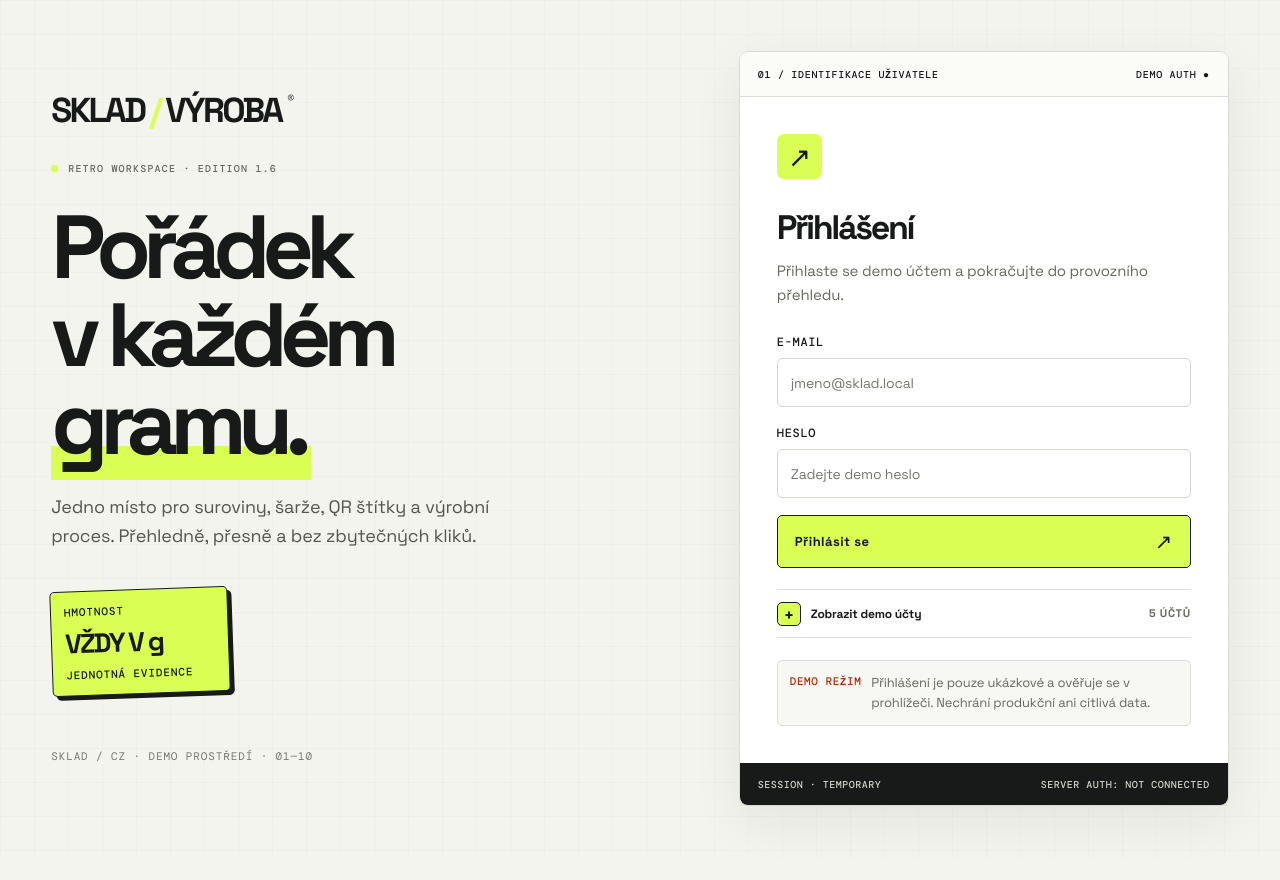
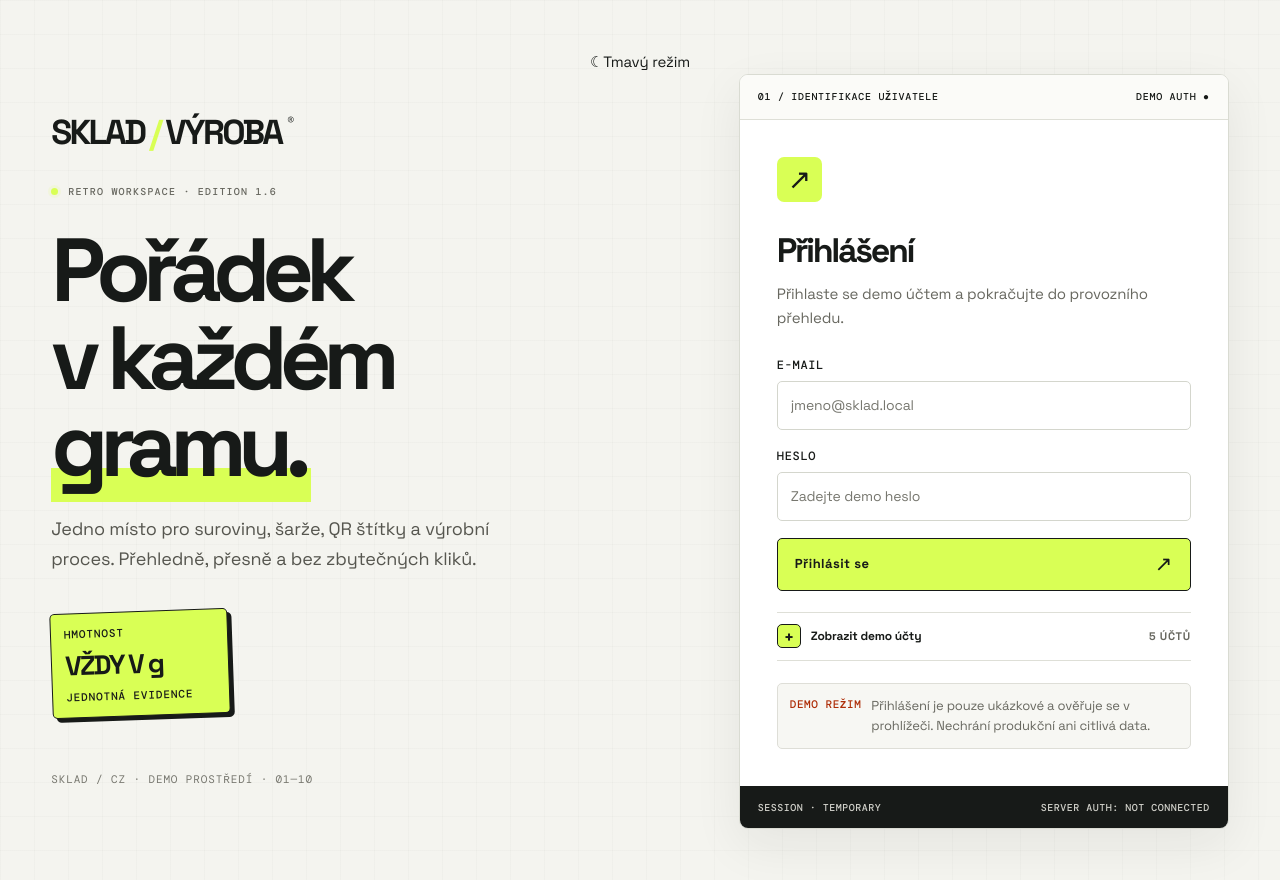
Before and after one commit to akcizur/panana, a React (Vite) app: page / in a window 1280 px wide. Before the commit the page ends 858 px from the top, so only its background shows below. Built offline with nearby package versions, Linux system fonts and the light colour scheme; the HTML template or start-up script is replaced by a standard one; a web font is replaced by a local one.

Commit message:
Add persistent light and dark theme toggle

```diff
--- a/src/App.tsx
+++ b/src/App.tsx
@@ -3,6 +3,7 @@ import { ROLE_USERS, StoreProvider, useStore, type Perm, type Role } from "./sto
 import { Baleni, Historie, Hotove, Nastaveni, Vyroba } from "./screens2";
 import { Dashboard, Detail, Prijem, Scan, Sklad } from "./screens1";
 
+type Theme = "light" | "dark";
 type NavEntry = { path: string; number: string; label: string; permission?: Perm | "config" };
 const NAV: NavEntry[] = [
   { path: "#/", number: "01", label: "Přehled" },
@@ -34,7 +35,12 @@ function getSessionRole(): Role | null {
   } catch { return null; }
 }
 
-function LoginScreen({ onLogin }: { onLogin: (role: Role) => void }) {
+function ThemeToggle({ theme, onToggle, className = "" }: { theme: Theme; onToggle: () => void; className?: string }) {
+  const nextLabel = theme === "light" ? "Zapnout tmavý režim" : "Zapnout světlý režim";
+  return <button type="button" className={`theme-toggle ${className}`} onClick={onToggle} aria-label={nextLabel} title={nextLabel} aria-pressed={theme === "dark"}><span className="theme-toggle-icon" aria-hidden="true">{theme === "light" ? "☾" : "☀"}</span><span className="theme-toggle-label">{theme === "light" ? "Tmavý režim" : "Světlý režim"}</span></button>;
+}
+
+function LoginScreen({ onLogin, theme, onToggleTheme }: { onLogin: (role: Role) => void; theme: Theme; onToggleTheme: () => void }) {
   const [email, setEmail] = useState("");
   const [password, setPassword] = useState("");
   const [error, setError] = useState("");
@@ -52,8 +58,9 @@ function LoginScreen({ onLogin }: { onLogin: (role: Role) => void }) {
   };
 
   return (
-    <main className="auth-shell">
+    <main className="auth-shell" data-theme={theme}>
       <div className="auth-grain" aria-hidden="true" />
+      <ThemeToggle theme={theme} onToggle={onToggleTheme} className="auth-theme-toggle" />
       <section className="auth-layout">
         <div className="auth-intro">
           <div className="brand-mark"><span>SKLAD</span><b>/</b><span>VÝROBA</span><i>®</i></div>
@@ -108,7 +115,7 @@ function useHash() {
   return hash;
 }
 
-function Shell({ onLogout }: { onLogout: () => void }) {
+function Shell({ onLogout, theme, onToggleTheme }: { onLogout: () => void; theme: Theme; onToggleTheme: () => void }) {
   const { s, can } = useStore();
   const hash = useHash();
   const route = hash.replace(/^#/, "");
@@ -142,7 +149,7 @@ function Shell({ onLogout }: { onLogout: () => void }) {
   else if (route.startsWith("/nastaveni")) page = <Nastaveni />;
   else page = <Dashboard />;
 
-  return <div className="app-shell grid min-h-screen lg:grid-cols-[248px_1fr]">
+  return <div className="app-shell grid min-h-screen lg:grid-cols-[256px_minmax(0,1fr)]" data-theme={theme}>
     <aside className="sidebar bg-ink text-stock lg:sticky lg:top-0 lg:h-screen lg:overflow-y-auto">
       <div className="sidebar-brand px-[18px] py-4">
         <div className="brand-mark brand-mark-small"><span>SKLAD</span><b>/</b><span>VÝROBA</span></div>
@@ -162,7 +169,7 @@ function Shell({ onLogout }: { onLogout: () => void }) {
       <div className="mx-auto max-w-[1360px]">
         <div className="account-bar">
           <div className="workspace-label"><span className="workspace-symbol">✳</span><div><strong>PROVOZNÍ PŘEHLED</strong><small>INTERNÍ SKLADOVÝ SYSTÉM</small></div></div>
-          <div className="account-controls"><div className="account-avatar">{s.user.split(" ").map((part) => part[0]).slice(0, 2).join("")}</div><div className="account-label"><strong>{s.user}</strong><span>{s.role}</span></div><button onClick={onLogout} className="logout-button"><span>Odhlásit</span><b>↗</b></button></div>
+          <div className="account-controls"><div className="account-avatar">{s.user.split(" ").map((part) => part[0]).slice(0, 2).join("")}</div><div className="account-label"><strong>{s.user}</strong><span>{s.role}</span></div><ThemeToggle theme={theme} onToggle={onToggleTheme} /><button onClick={onLogout} className="logout-button"><span>Odhlásit</span><b>↗</b></button></div>
         </div>
         {page}
         <footer className="app-footer mono mt-12 border-t border-line pt-4 uppercase"><span>Demo s lokálními daty · QR se generuje v prohlížeči</span><span>Hmotnost vždy v gramech (g) · Účet: {s.role}</span></footer>
@@ -174,6 +181,17 @@ function Shell({ onLogout }: { onLogout: () => void }) {
 function AuthGate() {
   const { setRole } = useStore();
   const [authenticatedRole, setAuthenticatedRole] = useState<Role | null>(getSessionRole);
+  const [theme, setTheme] = useState<Theme>(() => {
+    try {
+      const saved = window.localStorage.getItem("panana-theme");
+      return saved === "dark" || saved === "light" ? saved : "light";
+    } catch { return "light"; }
+  });
+  const toggleTheme = () => setTheme((current) => {
+    const next: Theme = current === "light" ? "dark" : "light";
+    try { window.localStorage.setItem("panana-theme", next); } catch { /* local storage is optional */ }
+    return next;
+  });
   const login = (role: Role) => {
     setRole(role);
     try { window.sessionStorage.setItem("sklad-auth-role", role); } catch { /* session storage is optional */ }
@@ -185,7 +203,7 @@ function AuthGate() {
     window.location.hash = "#/";
     window.scrollTo(0, 0);
   };
-  return authenticatedRole ? <Shell onLogout={logout} /> : <LoginScreen onLogin={login} />;
+  return authenticatedRole ? <Shell onLogout={logout} theme={theme} onToggleTheme={toggleTheme} /> : <LoginScreen onLogin={login} theme={theme} onToggleTheme={toggleTheme} />;
 }
 
 export default function App() {
```
